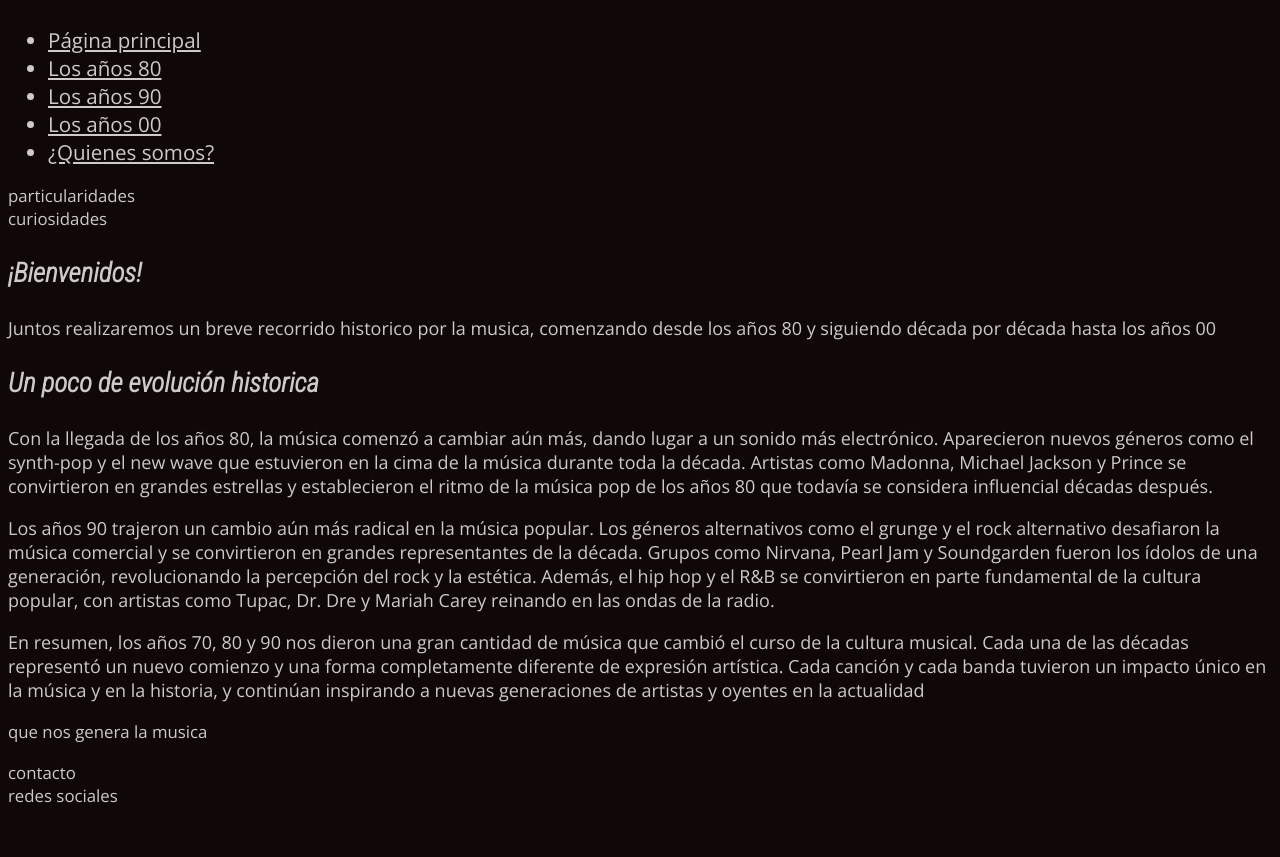
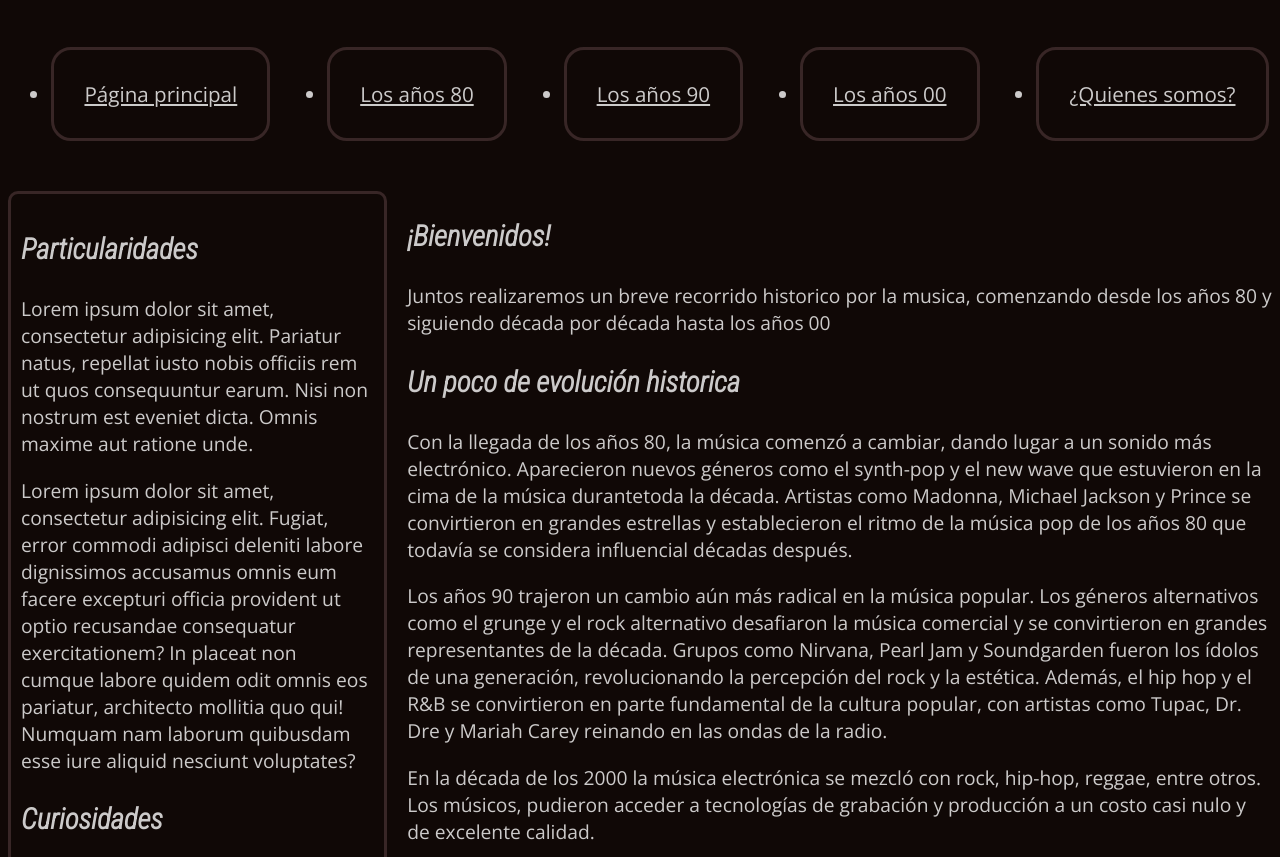
Before and after one commit to guidodiz/TP, a plain HTML site: page index.html in a window 1280 px wide. Shown: the part 95-952 px from the top of the page. Before the commit the page ends 910 px from the top, so only its background shows below. Drawn offline with nearby package versions, Linux system fonts and the light colour scheme.

Commit message:
agregamos contenedores flex y grid y algunos bordes mas esteticos

```diff
--- a/estilos.css
+++ b/estilos.css
@@ -1,17 +1,74 @@
-*{
+* {
     background-color: #100806;
     color: rgba(255, 255, 255, 0.788);
     font-family: 'Open Sans', sans-serif;
     font-size: 2ex;
 }
 
-h1{
+h1 {
     text-align: center;
     font-family: 'Young Serif', serif;
     font-size: 3rem;
 }
 
-h3{
+h3 {
     font-family: 'Roboto Condensed', sans-serif;
     font-size: 3ex;
 }
+
+
+
+
+
+
+.encabezado{
+    margin-top: 20px;
+    margin-bottom: 50px;
+}
+
+
+
+
+
+.navegador {
+    display: flex;
+    gap: 50px;
+    margin-top: 20px;
+    margin-bottom: 50px;
+    justify-content: space-around;
+}
+
+.navegador li{
+    border-radius: 20px;
+    border: rgb(56, 38, 38) solid;
+    padding: 30px;
+}
+
+
+
+
+.main{
+    display: grid;
+    grid-template-columns: 30% auto;
+    gap: 20px;
+}
+
+
+
+
+
+.aside {
+    border-radius: 10px;
+    border: rgb(56, 38, 38) solid;
+    padding: 10px;
+  }
+
+
+.pie{
+    display: flex;
+    gap: 50px;
+    margin-top: 20px;
+    margin-bottom: 10px;
+    justify-content: space-around;
+    align-items: center;
+}
--- a/index.html
+++ b/index.html
@@ -25,13 +25,13 @@
 <body>
 
 
-    <header>
+    <header class="encabezado">
         <h1>Un recorrido musical desde los 80</h1>
     </header>
 
 
     <nav>
-        <ul>
+        <ul class="navegador">
             <li><a href="index.html">Página principal</a></li>
             <li><a href="./los80.html">Los años 80</a></li>
             <li><a href="./los90.html">Los años 90</a></li>
@@ -41,13 +41,33 @@
     </nav>
 
 
-    <aside>
-        particularidades <br>
-        curiosidades <br>
+
+    <main class="main">
+
+
+        <aside class="aside">
+
+            <h3>Particularidades</h3>
+
+            <p>Lorem ipsum dolor sit amet, consectetur adipisicing elit. Pariatur natus, repellat iusto nobis officiis
+                rem ut quos consequuntur earum. Nisi non nostrum est eveniet dicta. Omnis maxime aut ratione unde.</p>
+            <p>Lorem ipsum dolor sit amet, consectetur adipisicing elit. Fugiat, error commodi adipisci deleniti labore
+                dignissimos accusamus omnis eum facere excepturi officia provident ut optio recusandae consequatur
+                exercitationem? In placeat non cumque labore quidem odit omnis eos pariatur, architecto mollitia quo
+                qui! Numquam nam laborum quibusdam esse iure aliquid nesciunt voluptates?</p>
+
+            <h3>Curiosidades</h3>
+
+            <p>Lorem ipsum dolor sit amet consectetur adipisicing elit. Dignissimos, voluptatem. Quos, iure labore
+                excepturi eveniet necessitatibus facilis. Quod sint aliquid sapiente, voluptas consequatur amet dicta
+                magni incidunt quaerat dignissimos totam?</p>
+            <p>Lorem ipsum, dolor sit amet consectetur adipisicing elit. Fugit eaque dolore ad sapiente quas porro earum
+                exercitationem voluptatibus itaque nihil qui provident quibusdam quis, optio delectus inventore nam
+                eveniet? Maxime.</p>
         </aside>
 
 
-    <article>
+        <article class="articulo">
 
             <h3>¡Bienvenidos!</h3>
 
@@ -58,30 +78,38 @@
 
             <h3>Un poco de evolución historica</h3>
 
-        <p>Con la llegada de los años 80, la música comenzó a cambiar aún más, dando lugar a un sonido más electrónico.
-            Aparecieron nuevos géneros como el synth-pop y el new wave que estuvieron en la cima de la música durante
-            toda la década. Artistas como Madonna, Michael Jackson y Prince se convirtieron en grandes estrellas y
-            establecieron el ritmo de la música pop de los años 80 que todavía se considera influencial décadas después.
+            <p>Con la llegada de los años 80, la música comenzó a cambiar, dando lugar a un sonido más electrónico.
+                Aparecieron nuevos géneros como el synth-pop y el new wave que estuvieron en la cima de la música
+                durantetoda la década. Artistas como Madonna, Michael Jackson y Prince se convirtieron en grandes
+                estrellas y establecieron el ritmo de la música pop de los años 80 que todavía se considera influencial
+                décadas después.
             </p>
 
-        <p>Los años 90 trajeron un cambio aún más radical en la música popular. Los géneros alternativos como el grunge
-            y el rock alternativo desafiaron la música comercial y se convirtieron en grandes representantes de la
-            década. Grupos como Nirvana, Pearl Jam y Soundgarden fueron los ídolos de una generación, revolucionando la
-            percepción del rock y la estética. Además, el hip hop y el R&B se convirtieron en parte fundamental de la
-            cultura popular, con artistas como Tupac, Dr. Dre y Mariah Carey reinando en las ondas de la radio.</p>
+            <p>Los años 90 trajeron un cambio aún más radical en la música popular. Los géneros alternativos como el
+                grunge y el rock alternativo desafiaron la música comercial y se convirtieron en grandes representantes
+                de la década. Grupos como Nirvana, Pearl Jam y Soundgarden fueron los ídolos de una generación,
+                revolucionando la percepción del rock y la estética. Además, el hip hop y el R&B se convirtieron en
+                parte fundamental de la cultura popular, con artistas como Tupac, Dr. Dre y Mariah Carey reinando en las
+                ondas de la radio.</p>
 
-        <p>En resumen, los años 70, 80 y 90 nos dieron una gran cantidad de música que cambió el curso de la cultura
+            <p>En la década de los 2000 la música electrónica se mezcló con rock, hip-hop, reggae, entre otros. Los
+                músicos, pudieron acceder a tecnologías de grabación y producción a un costo casi nulo y de excelente
+                calidad.</p>
+
+            <p>En resumen, los años 80, 90 y 00 nos dieron una gran cantidad de música que cambió el curso de la cultura
                 musical. Cada una de las décadas representó un nuevo comienzo y una forma completamente diferente de
-            expresión artística. Cada canción y cada banda tuvieron un impacto único en la música y en la historia, y
-            continúan inspirando a nuevas generaciones de artistas y oyentes en la actualidad</p>
+                expresión artística. Cada canción y cada banda tuvieron un impacto único en la música y en la historia,
+                y continúan inspirando a nuevas generaciones de artistas y oyentes en la actualidad</p>
             que nos genera la musica</p>
 
         </article>
 
+    </main>
 
-    <footer>
-        contacto <br>
-        redes sociales <br>
+    <footer class="pie">
+        <div>Tel: 4709-9298</div>
+        <h3>Contactanos</h3>
+        <div>redes sociales</div>
     </footer>
 
 
```
Lines whose indentation alone changed are shown as unchanged.
